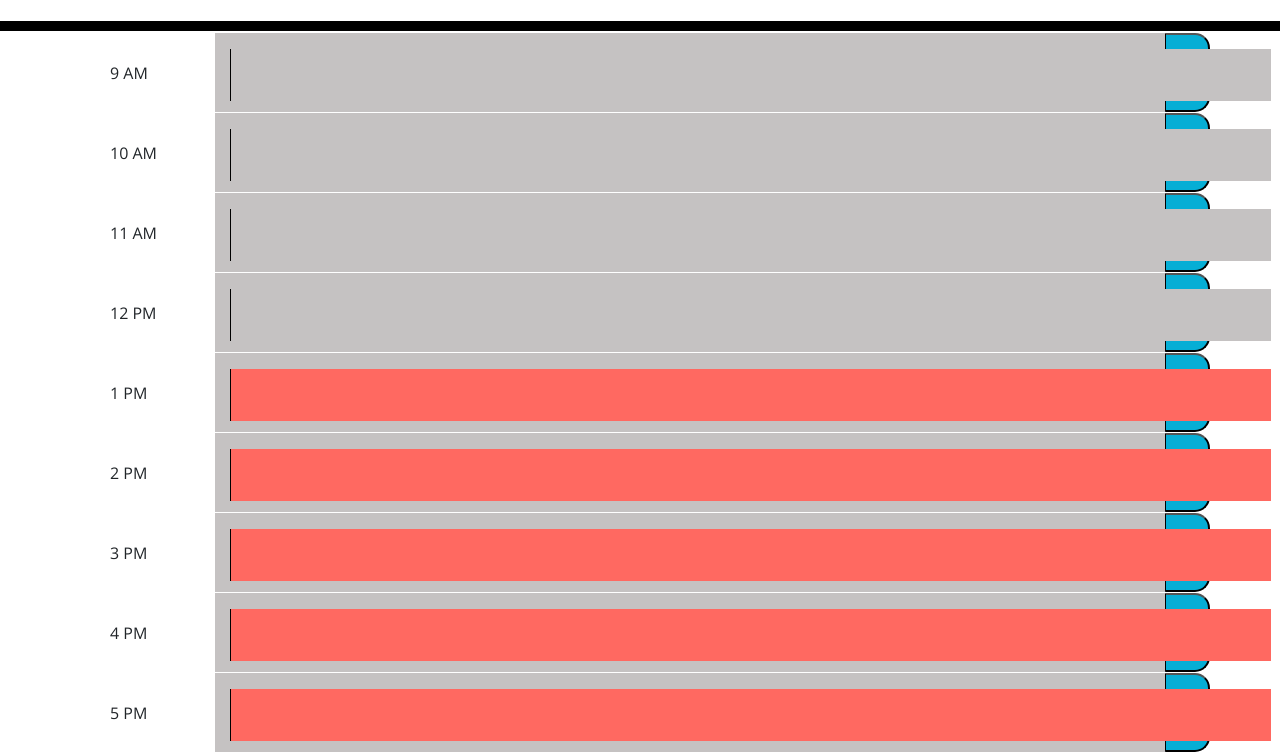
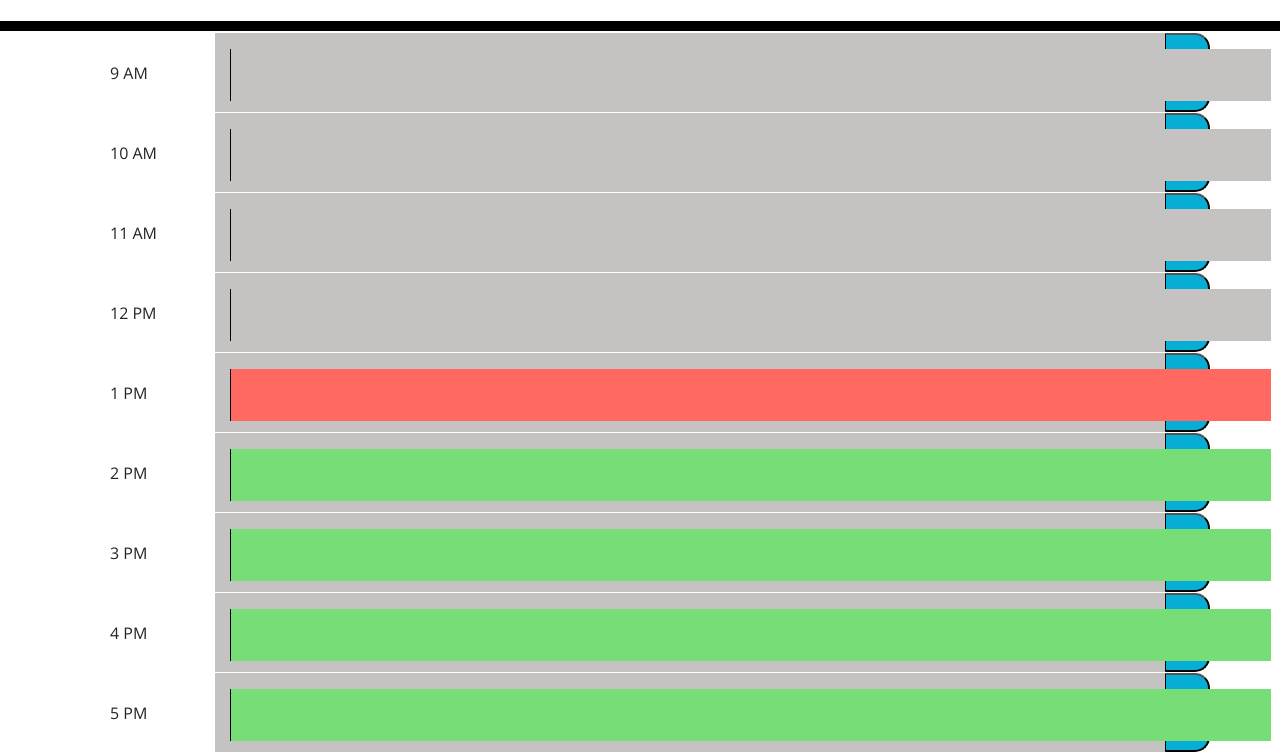
Before and after one commit to miraj00/Work-Day-Scheduler, a plain HTML site: page index.html in a window 1280 px wide. Shown: the part 227-979 px from the top of the page. Drawn offline with nearby package versions, Linux system fonts and the light colour scheme; a web font is replaced by a local one.

Commit message:
issues fixed

```diff
--- a/Develop/assets/script.js
+++ b/Develop/assets/script.js
@@ -1,13 +1,11 @@
+//------------Timer Clock ------------------------------------------------------------------------
 setInterval(function() {
     var currentTime = moment().format('MMMM Do YYYY, h:mm:ss a');
     //console.log(currentTime);
     document.getElementById("currentTimeStyle").innerHTML = currentTime;
   }, 1000);
 
-//----------------- Clear All Button ---------------------------------
-
-
-
+//----------------- Clear All Button --------------------------------------------------------------
 //-----  function to perform upon button click --------------
 var btnClear = document.querySelector("#clear");
 btnClear.addEventListener('click', clearStorage);
@@ -26,9 +24,6 @@ function clearStorage() {
 
     location.reload();
 }
-
-
-
 
 //-------------- back-ground color change based on time of the workig hours ----------------------
 setInterval(function() {
@@ -72,7 +67,7 @@ setInterval(function() {
             console.log(t);
             if (t > 12 ) {
                task3.style.backgroundColor= "rgb(197, 194, 194)";
-            } else if (t < 11) {
+            } else if (t < 12) {
                task3.style.backgroundColor= "#77dd77";
             } else {
                task3.style.backgroundColor= "#ff6961";
@@ -96,7 +91,7 @@ setInterval(function() {
         console.log(t);
         if (t > 14 ) {
            task5.style.backgroundColor= "rgb(197, 194, 194)";
-        } else if (t < 11) {
+        } else if (t < 14) {
            task5.style.backgroundColor= "#77dd77";
         } else {
            task5.style.backgroundColor= "#ff6961";
@@ -108,7 +103,7 @@ setInterval(function() {
             console.log(t);
             if (t > 15 ) {
                task6.style.backgroundColor= "rgb(197, 194, 194)";
-            } else if (t < 11) {
+            } else if (t < 15) {
                task6.style.backgroundColor= "#77dd77";
             } else {
                task6.style.backgroundColor= "#ff6961";
@@ -120,7 +115,7 @@ setInterval(function() {
     console.log(t);
     if (t > 16 ) {
        task7.style.backgroundColor= "rgb(197, 194, 194)";
-    } else if (t < 10) {
+    } else if (t < 16) {
        task7.style.backgroundColor= "#77dd77";
     } else {
        task7.style.backgroundColor= "#ff6961";
@@ -130,9 +125,9 @@ setInterval(function() {
 setInterval(function() {
         var t = new Date().getHours();
         console.log(t);
-        if (t > 18 ) {
+        if (t > 17 ) {
            task8.style.backgroundColor= "rgb(197, 194, 194)";
-        } else if (t < 11) {
+        } else if (t < 17) {
            task8.style.backgroundColor= "#77dd77";
         } else {
            task8.style.backgroundColor= "#ff6961";
--- a/Develop/style.css
+++ b/Develop/style.css
@@ -85,12 +85,10 @@ border-radius: 15px;
 }
 div.col-10 { background-color: rgb(197, 194, 194) }
 
-
 .oi {
   font-size: 25px;
   align-content: center;
   }
-
 
 .eraseAll {
  align-content: right;
--- a/index.html
+++ b/index.html
@@ -2,13 +2,13 @@
 <html lang="en">
   <head>
     <meta charset="UTF-8" />
-    <meta name="viewport" content="width=device-width, initial-scale=1.0" />
-    <meta http-equiv="X-UA-Compatible" content="ie=edge" />
+    <meta name="viewport" content="width=device-width, initial-scale=1.0"/>
+    <meta http-equiv="X-UA-Compatible" content="ie=edge"/>
     <link rel="stylesheet" href="https://stackpath.bootstrapcdn.com/bootstrap/4.3.1/css/bootstrap.min.css"/>
     <link rel="stylesheet" href="https://use.fontawesome.com/releases/v5.8.1/css/all.css" integrity="sha384-50oBUHEmvpQ+1lW4y57PTFmhCaXp0ML5d60M1M7uH2+nqUivzIebhndOJK28anvf" crossorigin="anonymous"/>
     <link rel="stylesheet" href="https://fonts.googleapis.com/css?family=Open+Sans&display=swap"/>
-    <link rel="stylesheet" href="Develop/style.css" />
-    <link rel="stylesheet" href="https://cdnjs.cloudflare.com/ajax/libs/open-iconic/1.1.1/font/css/open-iconic-bootstrap.min.css" integrity="sha512-UyNhw5RNpQaCai2EdC+Js0QL4RlVmiq41DkmCJsRV3ZxipG2L0HhTqIf/H9Hp8ez2EnFlkBnjRGJU2stW3Lj+w==" crossorigin="anonymous" referrerpolicy="no-referrer" />
+    <link rel="stylesheet" href="Develop/style.css"/>
+    <link rel="stylesheet" href="https://cdnjs.cloudflare.com/ajax/libs/open-iconic/1.1.1/font/css/open-iconic-bootstrap.min.css" integrity="sha512-UyNhw5RNpQaCai2EdC+Js0QL4RlVmiq41DkmCJsRV3ZxipG2L0HhTqIf/H9Hp8ez2EnFlkBnjRGJU2stW3Lj+w==" crossorigin="anonymous" referrerpolicy="no-referrer"/>
     <title>Work Day Scheduler</title>
   </head>
 
@@ -19,16 +19,14 @@
      <!----- time clock added in below id----------------------------------------------------------------->
       <div id="currentTimeStyle"></div>
 
-      <p align="right">
-        <input id="clear" class="eraseAll" type="button" value="Erase All"> </input>
-      </p>
+      <p align="right"> <input id="clear" class="eraseAll" type="button" value="Erase All"> </input> </p>
 
     </header>
 
+   <!------------------------------------------------------------------------>
 
     <div class="container" id="textStored">
-   <!------------------------------------------------------------------------>
-        <div class ="row">
+           <div class ="row">
           <div class="col-1" id="timeBlock">9 AM</div>
           <div class="col-10"> <textarea id="task0" row="3" cols="110"></textarea> </div>
           <button class="saveBtn0"><div class="col-1" id="store0"><span class="oi oi-box "></span></div></button>
```
